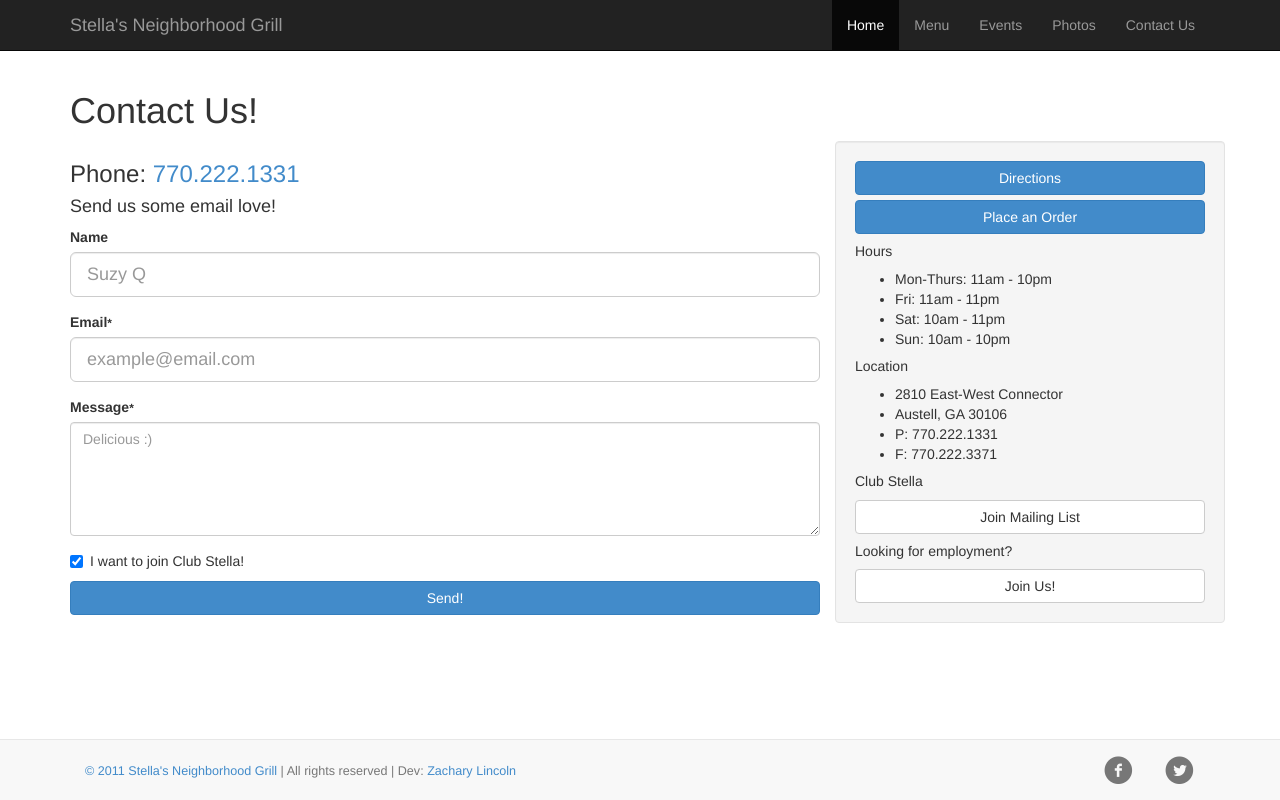
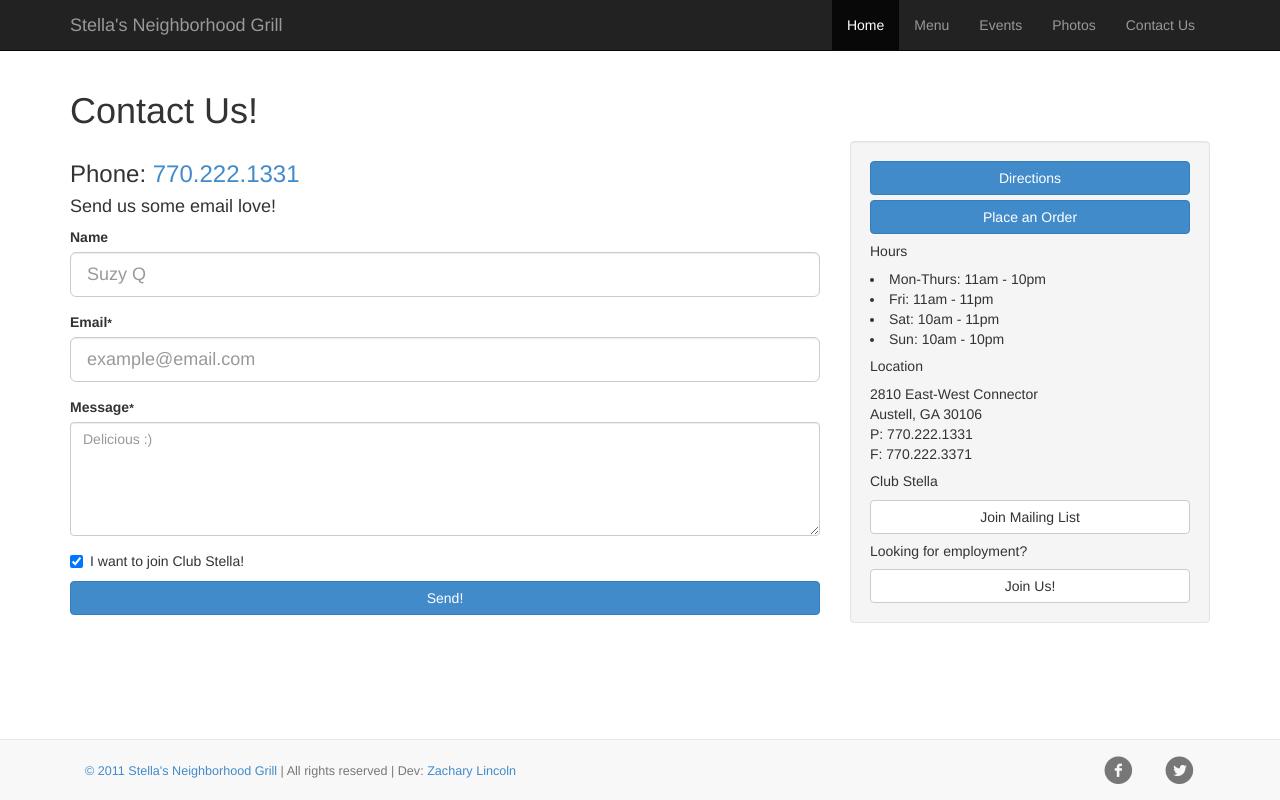
Before and after one commit to zlincoln/wsp-3, a PHP site: page /contactus.php in a window 1280 px wide. Run offline with PHP 8.4, Linux system fonts and the light colour scheme; some libraries are stand-ins or nearby versions.

Commit message:
almost ready for static export

```diff
--- a/css/globals.less
+++ b/css/globals.less
@@ -1,5 +1,5 @@
 body{
-	padding-top: 71px;
+	padding: 71px 0 77px;
 }
 
 footer{
@@ -25,4 +25,26 @@ footer{
 			padding-top: 25px !important;
 		}
 	}
+	@media(max-width: @screen-xs-max){
+		text-align: center;
+		.navbar-text{
+			float: none;
+		}
+	}
 }
+
+.sidebar{
+	ul{
+		padding:0;
+		list-style-position: inside;
+		&.address{
+			list-style-type: none;
+		}
+	}
+	@media(max-width: @screen-xs-max){
+		&:after{
+			display: none;
+			content: 'at-xs';
+		}
+	}
+}
--- a/css/master.css
+++ b/css/master.css
@@ -877,7 +877,16 @@ th.hidden-lg,td.hidden-lg{display:table-cell !important;}
 @media (min-width:992px) and (max-width:1199px){.hidden-lg.hidden-md,tr.hidden-lg.hidden-md,th.hidden-lg.hidden-md,td.hidden-lg.hidden-md{display:none !important;}}
 @media (min-width:1200px){.hidden-lg,tr.hidden-lg,th.hidden-lg,td.hidden-lg{display:none !important;}}
 .visible-print,tr.visible-print,th.visible-print,td.visible-print{display:none !important;}
-@media print{.visible-print{display:block !important;}tr.visible-print{display:table-row !important;} th.visible-print,td.visible-print{display:table-cell !important;} .hidden-print,tr.hidden-print,th.hidden-print,td.hidden-print{display:none !important;}}@font-face{font-family:'social-icons';src:url('fonts/Socialico.ttf') format('truetype');font-weight:normal;font-style:normal;}body{padding-top:71px;}
+@media print{.visible-print{display:block !important;}tr.visible-print{display:table-row !important;} th.visible-print,td.visible-print{display:table-cell !important;} .hidden-print,tr.hidden-print,th.hidden-print,td.hidden-print{display:none !important;}}@font-face{font-family:'social-icons';src:url('fonts/Socialico.ttf') format('truetype');font-weight:normal;font-style:normal;}body{padding:71px 0 77px;}
 footer .navbar-text{font-size:.9em;padding-top:8px;}footer .navbar-text>span{display:inline-block;}footer .navbar-text>span:before{content:' | ';}
 footer .navbar-text>a{display:inline-block;}
 footer .social-nav{font-family:'social-icons';font-size:2.8em;-webkit-font-smoothing:subpixel-antialiased;}footer .social-nav a{display:block;padding-top:25px !important;}
+@media (max-width:767px){footer{text-align:center;}footer .navbar-text{float:none;}}
+.sidebar ul{padding:0;list-style-position:inside;}.sidebar ul.address{list-style-type:none;}
+@media (max-width:767px){.sidebar:after{display:none;content:'at-xs';}}
+section#main .hide-default{display:none;}
+@media (max-width:767px){section.home .home-header h1{text-align:center;}}
+section.contact-us .sidebar #employment-cta{display:block;}
+section.menu .nav{padding-bottom:20px;}
+section.menu .panel .panel-footer ul{list-style-position:inside;padding:0;margin:0;}
+section.employment .panel-title a{display:block;text-decoration:none;}
--- a/css/master.less
+++ b/css/master.less
@@ -8,3 +8,47 @@
 }
 
 @import 'globals';
+
+section#main{
+	.hide-default{
+		display: none;
+	}
+}
+
+section.home{
+	.home-header{
+		@media(max-width: @screen-xs-max){
+			h1{
+				text-align: center;
+			}
+		}
+	}
+}
+
+section.contact-us{
+	.sidebar #employment-cta{
+		display: block;
+	}
+}
+
+section.menu{
+	.nav{
+		padding-bottom: 20px;
+	}
+	.panel{
+		.panel-footer{
+			ul{
+				list-style-position: inside;
+				padding: 0;
+				margin: 0;
+			}
+		}
+	}
+}
+
+section.employment{
+	.panel-title a{
+		display: block;
+		text-decoration: none;
+	}
+}
--- a/includes/header.php
+++ b/includes/header.php
@@ -2,6 +2,7 @@
 <html>
 <head>
 	<title>Stella's Neighborhood Grill</title>
+	<meta name="viewport" content="width=device-width, initial-scale=1.0, maximum-scale=1.0, user-scalable=no">
 	<link rel="stylesheet" type="text/css" href="css/master.css">
 	<script type="text/javascript" src="//ajax.googleapis.com/ajax/libs/jquery/1.10.2/jquery.min.js"></script>
 	<script type="text/javascript" src="js/thirdparty/bootstrap.min.js"></script>
--- a/includes/sidebar.php
+++ b/includes/sidebar.php
@@ -1,4 +1,5 @@
-<div class="col-sm-4 hidden-xs well">
+<div class="col-sm-4 hidden-xs sidebar">
+	<div class="well">
 		<button class="btn btn-primary btn-block" role="button">Directions</button>
 		<a href="tel:17702221331" class="btn btn-primary btn-block" role="button">Place an Order</a>
 		<h5>Hours</h5>
@@ -17,6 +18,9 @@
 		</ul>
 		<h5>Club Stella</h5>
 		<button class="btn btn-block btn-default">Join Mailing List</button>
+		<div id="employment-cta" class="hide-default">
 			<h5>Looking for employment?</h5>
 			<a href="employment.html" class="btn btn-block btn-default">Join Us!</a>
 		</div>
+	</div>
+</div>
--- a/index.php
+++ b/index.php
@@ -1,9 +1,10 @@
 <?php include('includes/header.php'); ?>
-<section>
+<section id="main" class="home">
 	<div class="container">
 		<div class="row">
-			<div class="col-xs-12">
+			<div class="col-xs-12 home-header">
 				<h1>Stella's Neighborhood Grill</h1>
+				<?php include('includes/sidebar.php'); ?>
 			</div>
 		</div>
 		<div class="row">
@@ -20,6 +21,7 @@
 <script type="text/javascript">
 	$(function(){
 		$('.home-copy').fitVids();
+		$('.home-header .sidebar').addClass('hidden-sm hidden-md hidden-lg').removeClass('hidden-xs col-sm-4');
 	});
 </script>
 <?php include('includes/footer.php'); ?>
--- a/menu.php
+++ b/menu.php
@@ -1,5 +1,5 @@
 <?php include('includes/header.php'); ?>
-<section>
+<section id="main" class="menu">
 	<div class="container">
 		<div class="row">
 			<div class="col-xs-12">
```
Also changed, not shown: gallery.php (+9 -1 lines). Lines whose indentation alone changed are shown as unchanged.
